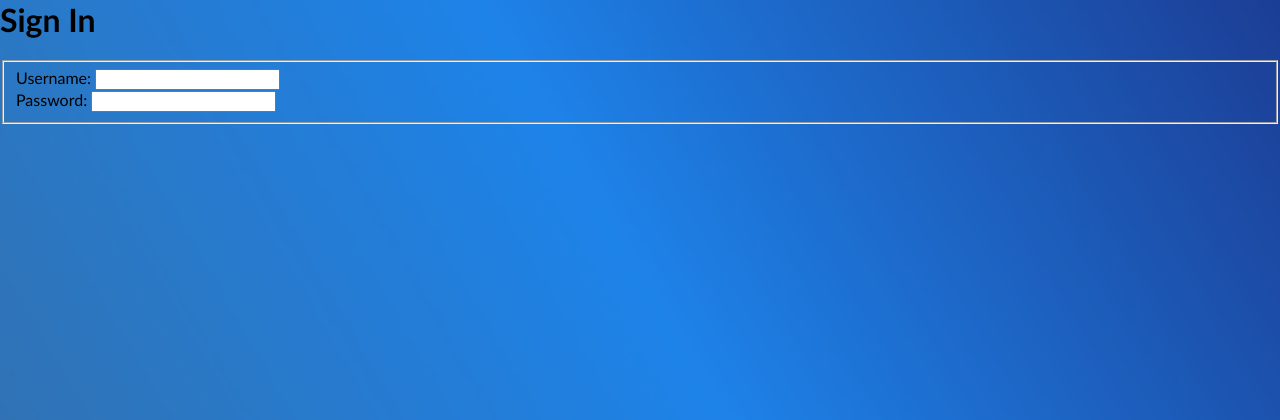
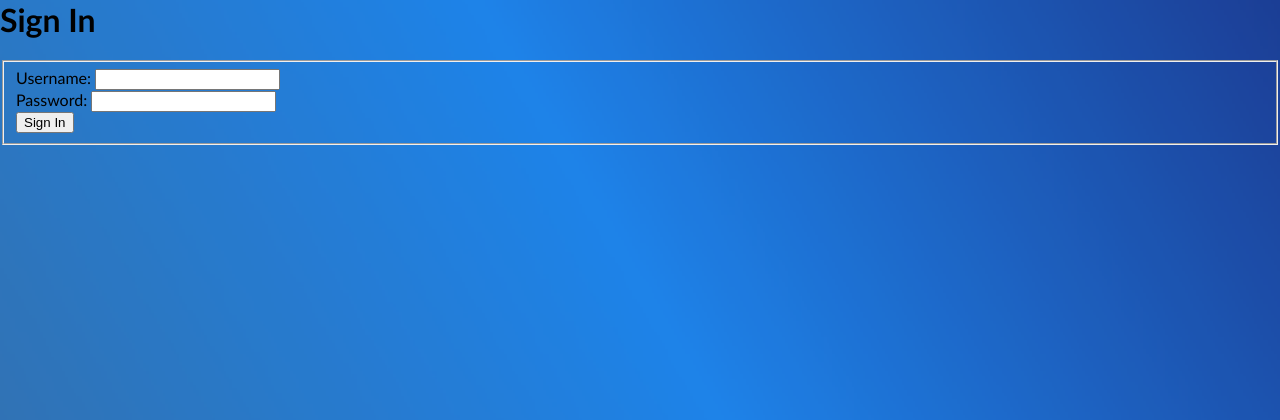
Before and after one commit to KennyRizky/TubesMIBD-PBW, a PHP site: page /signin.php in a window 1280 px wide. Shown: the top 420 px of the page. Run offline with PHP 8.4, Linux system fonts and the light colour scheme; data that the repository does not hold is empty.

Commit message:
Update signin.php

```diff
--- a/signin.php
+++ b/signin.php
@@ -13,6 +13,8 @@
 
                 <label for="pass">Password</label>:
                 <input type="password" id="pass" name="password" onkeyup="vPass()"><img src="css/check.png" id="checker2"><br>
+
+                <input type="submit" value="Sign In" id="butSignIn">
             </fieldset>
         </form>
     </div>
```
